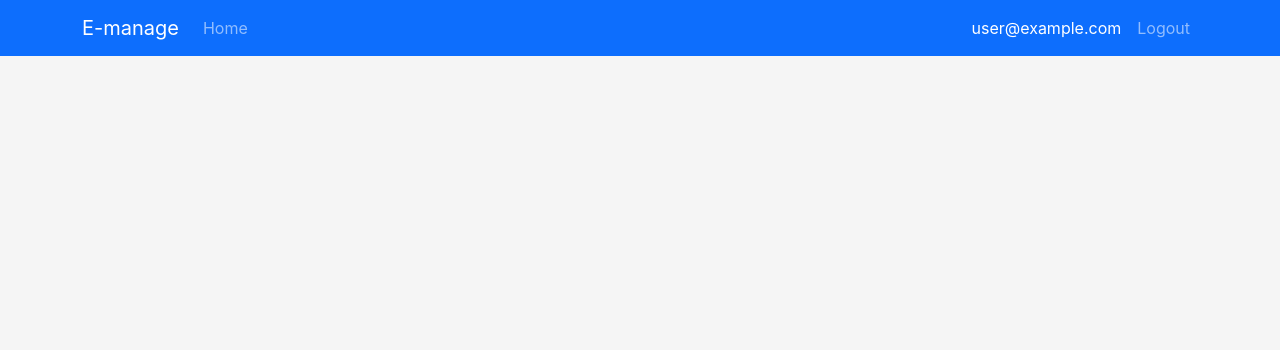
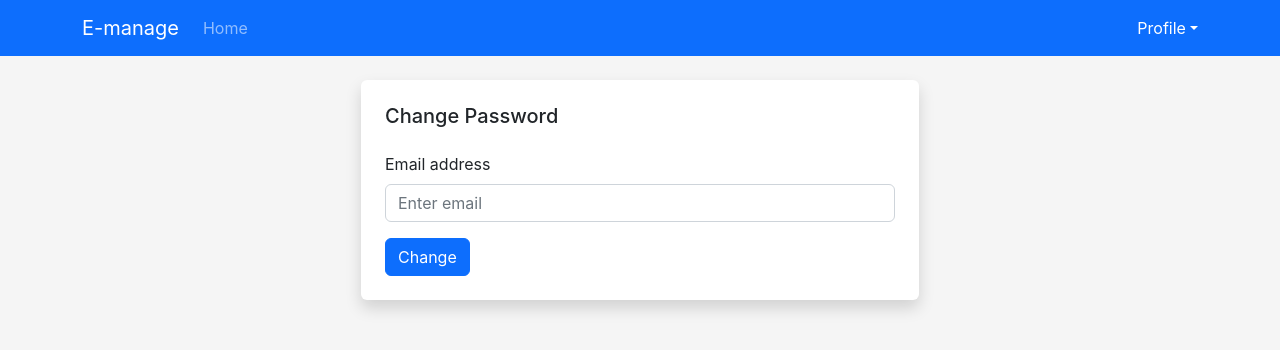
Before and after one commit to Gurushesh-Metapercept/e-management, a React (Create React App) app: page /forgotPassword in a window 1280 px wide. Shown: the top 350 px of the page. Built offline with nearby package versions, Linux system fonts and the light colour scheme; no server answers; sample sign-in values are in the browser's storage.

Commit message:
improvd code and implemented forgot password

```diff
--- a/src/App.js
+++ b/src/App.js
@@ -6,6 +6,8 @@ import { Register } from "./pages/Register";
 import { Home } from "./pages/Home";
 import { UserAuthContextProvider } from "./context/UserAuthContext";
 import ProtectedRoute from "./components/ProtectedRoute";
+// import { AddEmployee } from "./components/AddEmployee";
+import ForgotPassword from "./components/ForgotPassword";
 
 function App() {
   return (
@@ -14,7 +16,9 @@ function App() {
         <Header />
         <Routes>
           <Route path="/" element={<Login />} />
+          {/*  <Route path="/add-employee" element={<AddEmployee />} /> */}
           <Route path="/register" element={<Register />} />
+          <Route path="/forgotPassword" element={<ForgotPassword />} />
           <Route
             path="/home"
             element={
--- a/src/components/EmployeesTable.jsx
+++ b/src/components/EmployeesTable.jsx
@@ -34,7 +34,7 @@ function EmployeesTable({ empList }) {
 
   return (
     <>
-      {empList.length != 0 ? (
+      {empList.length !== 0 ? (
         <Table striped bordered hover responsive>
           <thead>
             <tr>
--- /dev/null
+++ b/src/components/ForgotPassword.jsx
@@ -0,0 +1,70 @@
+import React, { useState } from "react";
+import { Button, Card, Form, InputGroup } from "react-bootstrap";
+import { useUserAuth } from "../context/UserAuthContext";
+import { emailValidation } from "../utils/Helper";
+
+const ForgotPassword = () => {
+  const [email, setEmail] = useState("");
+  const [emailError, setEmailError] = useState("");
+  const [msg, setMsg] = useState("");
+  const [errCode, setErrCode] = useState("");
+
+  const { forgotPassword } = useUserAuth();
+
+  const handleEmailChange = (e) => {
+    setEmail(e.target.value);
+    const err_msg = emailValidation(e.target.value);
+    console.log(err_msg);
+    setEmailError(err_msg);
+  };
+  const handleChangePasswrod = async (e) => {
+    setMsg("");
+    e.preventDefault();
+    console.log("clicked");
+    const msg = await forgotPassword(email);
+    setMsg(msg.message);
+    setErrCode(msg.code);
+  };
+  return (
+    <div className="container py-4">
+      <div className="col-md-6 col-12  mx-auto">
+        <div className="card border-0 shadow  mx-auto p-4 text-start">
+          <Card.Title className="mb-4">Change Password</Card.Title>
+          <form onSubmit={handleChangePasswrod}>
+            {msg && (
+              <div
+                className={
+                  errCode === "auth/user-not-found" || "auth/too-many-requests"
+                    ? "alert alert-danger"
+                    : "alert alert-success"
+                }
+                role="alert"
+              >
+                {msg}
+              </div>
+            )}
+            <Form.Group className="mb-3" controlId="formBasicEmail">
+              <Form.Label>Email address</Form.Label>
+              <InputGroup className="mb-1">
+                <Form.Control
+                  value={email}
+                  onChange={handleEmailChange}
+                  type="email"
+                  placeholder="Enter email"
+                />
+              </InputGroup>
+              {emailError && (
+                <Form.Text className="text-danger">{emailError}</Form.Text>
+              )}
+            </Form.Group>
+            <Button variant="primary" type="submit">
+              Change
+            </Button>
+          </form>
+        </div>
+      </div>
+    </div>
+  );
+};
+
+export default ForgotPassword;
--- a/src/components/Header.jsx
+++ b/src/components/Header.jsx
@@ -1,8 +1,9 @@
 import React from "react";
-import { Container, Nav, Navbar } from "react-bootstrap";
+import { Container, Nav, Navbar, NavDropdown } from "react-bootstrap";
 import { useNavigate } from "react-router-dom";
 import { useUserAuth } from "../context/UserAuthContext";
 import { NavLink, Link } from "react-router-dom";
+
 export const Header = () => {
   const { logOut, user } = useUserAuth();
   const navigate = useNavigate();
@@ -24,22 +25,17 @@ export const Header = () => {
             </Nav.Link>
           </Nav>
           {user && (
-            <Nav className="me-end">
-              <Nav.Link active as={Link} to="/home">
-                {user.email}
-              </Nav.Link>
-            </Nav>
-          )}
-          {user ? (
-            <Nav className="me-end">
-              <Nav.Link onClick={handleLogOut}>Logout</Nav.Link>
-            </Nav>
-          ) : (
-            <Nav className="me-end">
-              <Nav.Link active as={Link} to="/">
-                Login
-              </Nav.Link>
-            </Nav>
+            <NavDropdown
+              className="text-white"
+              title="Profile"
+              id="basic-nav-dropdown"
+            >
+              <NavDropdown.Item as={Link} to="/home">
+                {user.email.charAt(0).toUpperCase() + user.email.slice(1)}
+              </NavDropdown.Item>
+              <NavDropdown.Divider />
+              <NavDropdown.Item onClick={handleLogOut}>Logout</NavDropdown.Item>
+            </NavDropdown>
           )}
         </Navbar.Collapse>
       </Container>
--- a/src/components/UpdateModal.jsx
+++ b/src/components/UpdateModal.jsx
@@ -29,8 +29,6 @@ export const UpdateModal = ({ show, setShow, updateData }) => {
   const [lNameError, setLnameError] = useState("");
   const [phoneError, setPhoneError] = useState("");
   const [zipCodeError, setZipCodeError] = useState("");
-
-  const [validated, setValidated] = useState(false);
 
   const { updateEmployee, user, isUpdated, setIsUpdated } = useUserAuth();
 
--- a/src/context/UserAuthContext.js
+++ b/src/context/UserAuthContext.js
@@ -3,6 +3,7 @@ import {
   onAuthStateChanged,
   signInWithEmailAndPassword,
   signOut,
+  sendPasswordResetEmail,
 } from "firebase/auth";
 import {
   addDoc,
@@ -147,6 +148,18 @@ export function UserAuthContextProvider({ children }) {
     }
   }
 
+  //Change Password
+  function forgotPassword(email) {
+    console.log(email);
+    return sendPasswordResetEmail(auth, email)
+      .then((response) => {
+        return response;
+      })
+      .catch((error) => {
+        return error;
+      });
+  }
+
   //   To check user is logged in or not
   useEffect(() => {
     const unsubscribe = onAuthStateChanged(auth, (currentUser) => {
@@ -170,6 +183,7 @@ export function UserAuthContextProvider({ children }) {
         setIsUpdated,
         deleteEmployee,
         updateEmployee,
+        forgotPassword,
       }}
     >
       {children}
--- a/src/pages/Home.jsx
+++ b/src/pages/Home.jsx
@@ -2,7 +2,6 @@ import React, { useEffect, useState } from "react";
 import { Spinner } from "react-bootstrap";
 import EmployeesTable from "../components/EmployeesTable";
 import { ModalForm } from "../components/ModalForm";
-import NoData from "../components/NoData";
 import { useUserAuth } from "../context/UserAuthContext";
 import { auth } from "../firebase/init";
 
@@ -59,7 +58,6 @@ export const Home = () => {
             <Spinner animation="grow" variant="primary" />
           </div>
         ) : (
-          // <NoData />
           <EmployeesTable empList={empList} />
         )}
       </div>
--- a/src/pages/Login.jsx
+++ b/src/pages/Login.jsx
@@ -93,9 +93,18 @@ export const Login = () => {
                   </InputGroup.Text>
                 </InputGroup>
               </Form.Group>
-              <Button variant="dark" type="submit">
-                Login
-              </Button>
+              <div className="row">
+                <div className="col-6">
+                  <Button variant="dark" type="submit">
+                    Login
+                  </Button>
+                </div>
+                <div className="col-6 d-flex align-items-center justify-content-end">
+                  <Link to="forgotPassword" className="text-decoration-none">
+                    <small>Forgot Password?</small>
+                  </Link>
+                </div>
+              </div>
             </Form>
           </Card>
         </div>
@@ -107,7 +116,10 @@ export const Login = () => {
             style={{ maxWidth: "500px" }}
           >
             <span>
-              Don't have an account? <Link to="/register">Register</Link>
+              Don't have an account?{" "}
+              <Link to="/register" className="text-decoration-none">
+                Register
+              </Link>
             </span>
           </Card>
         </div>
```
